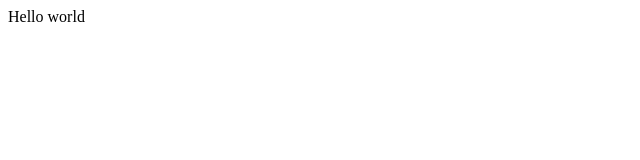
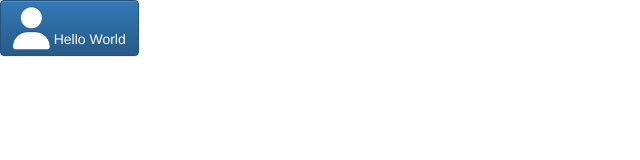
Before and after one commit to marija283/Airlane-System-Project, a website: page index.html in a window 1280 px wide. Shown: the whole page, without its empty margins (0-640 px from the left). Drawn offline with nearby package versions, Linux system fonts and the light colour scheme.

Commit message:
Added jQuery, Bootstrap, Font Awesome and jQuery-UI
Linked the files in the index.html.....  use 'bower install '

```diff
--- a/index.html
+++ b/index.html
@@ -1,8 +1,33 @@
 <html>
 <head>
 	<title>Hello World</title>
+
+			<!--Bootstrap, Font Awesome, Jquery Ui CSS Files-->
+	<link rel="stylesheet" href="bower_components/bootstrap/dist/css/bootstrap.min.css">
+	<link rel="stylesheet" href="bower_components/bootstrap/dist/css/bootstrap-theme.min.css">
+	<link rel="stylesheet" href="bower_components/components-font-awesome/css/font-awesome.min.css">
+	<link rel="stylesheet" href="bower_components/jquery-ui/themes/smoothness/jquery-ui.min.css">
+
+
+
 </head>
 <body>
-	Hello world
+
+	<button class="btn btn-primary"> <i class="fa fa-user fa-3x"></i> Hello World</button>
+
+			<!--jQuery,jQuery-UI, Bootstrap JS Files-->
+	<script src="bower_components/jquery/dist/jquery.min.js"></script>
+	<script src="bower_components/jquery-ui/jquery-ui.min.js"></script>
+	<script src="bower_components/bootstrap/dist/js/bootstrap.min.js"></script>
+
+	<script>
+		$(function(){
+			console.log("Hello World");
+
+		});
+	</script>
+
 </body>
+
+
 </html>
```
Also changed, not shown: bower.json (+5 -2 lines), 1 other file.
